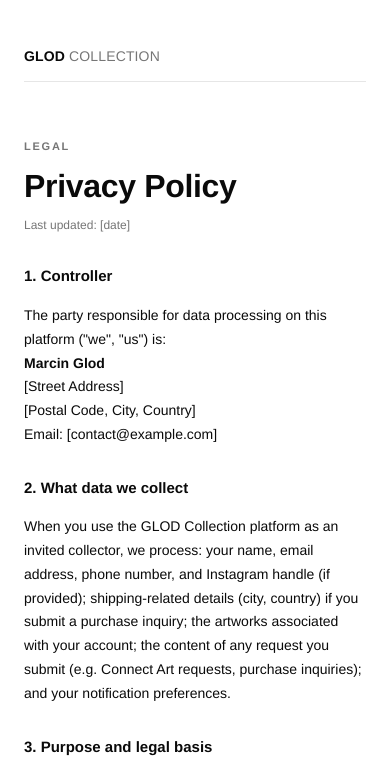
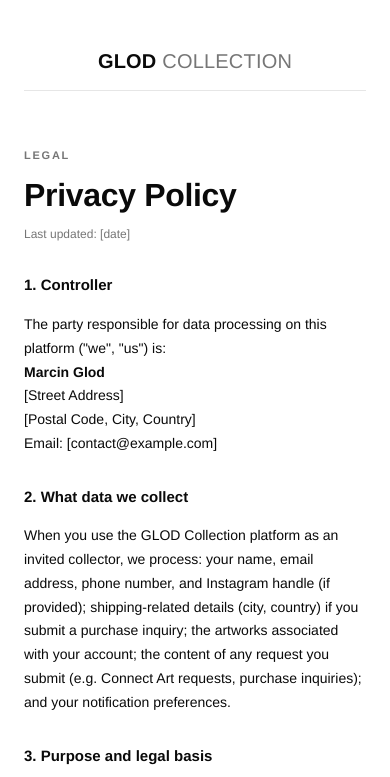
Before and after one commit to herrglod/collect, a Next.js app: page /privacy in a window 390 px wide. Shown: the top 777 px of the page. Built offline with nearby package versions, Linux system fonts and the light colour scheme.

Commit message:
Mobile header: center brand, menu left, simplify menu label

```diff
--- a/app/components/CollectorNav.tsx
+++ b/app/components/CollectorNav.tsx
@@ -48,7 +48,7 @@ export default function CollectorNav() {
           onClick={() => setOpen((v) => !v)}
           aria-label="Menu"
         >
-          Menu {open ? '▴' : '▾'}
+          Menu
         </button>
         {open && (
           <div className="mobile-nav-dropdown">
--- a/app/components/PartnerNav.tsx
+++ b/app/components/PartnerNav.tsx
@@ -42,7 +42,7 @@ export default function PartnerNav() {
 
       <div className="mobile-nav" ref={rootRef}>
         <button type="button" className="mobile-nav-trigger" onClick={() => setOpen((v) => !v)} aria-label="Menu">
-          Menu {open ? '▴' : '▾'}
+          Menu
         </button>
         {open && (
           <div className="mobile-nav-dropdown">
--- a/app/globals.css
+++ b/app/globals.css
@@ -1104,19 +1104,32 @@ table.data-table th {
     grid-template-columns: 1fr;
   }
   .masthead {
-    gap: 12px;
+    display: grid;
+    grid-template-columns: auto 1fr auto;
+    align-items: center;
+    column-gap: 12px;
     padding-top: 14px;
     padding-bottom: 14px;
   }
+  /* Expose brand link and mobile-nav trigger as direct grid items of .masthead,
+     so they can be placed independently (menu left, brand centered) regardless
+     of their nesting inside .masthead-left in the markup. */
   .masthead-left {
-    flex-wrap: nowrap;
-    gap: 14px;
-    min-width: 0;
+    display: contents;
   }
   .masthead .brand {
-    font-size: 14px;
+    grid-column: 2;
+    justify-self: center;
+    font-size: 20px;
     white-space: nowrap;
-    flex-shrink: 0;
+  }
+  .mobile-nav {
+    grid-column: 1;
+    justify-self: start;
+  }
+  .user-menu {
+    grid-column: 3;
+    justify-self: end;
   }
   .user-menu-name {
     display: none;
```
